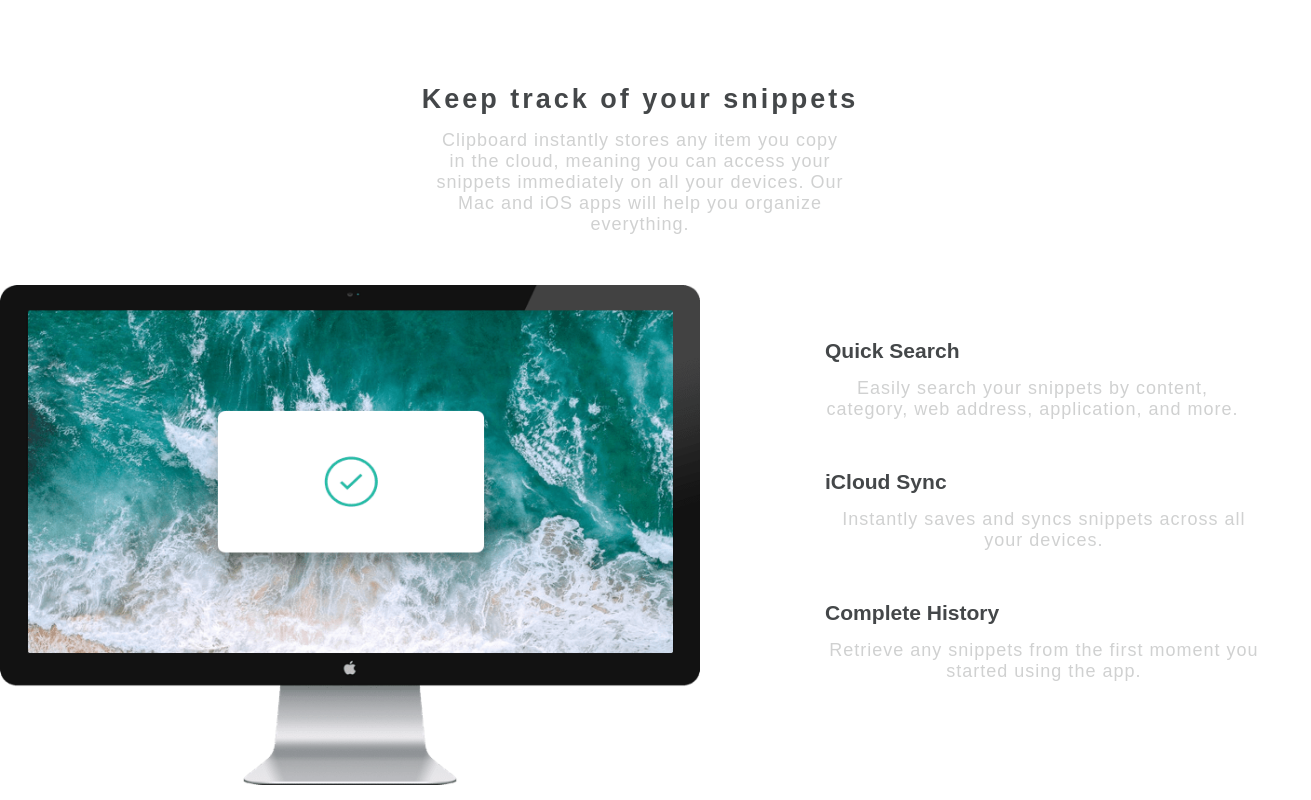
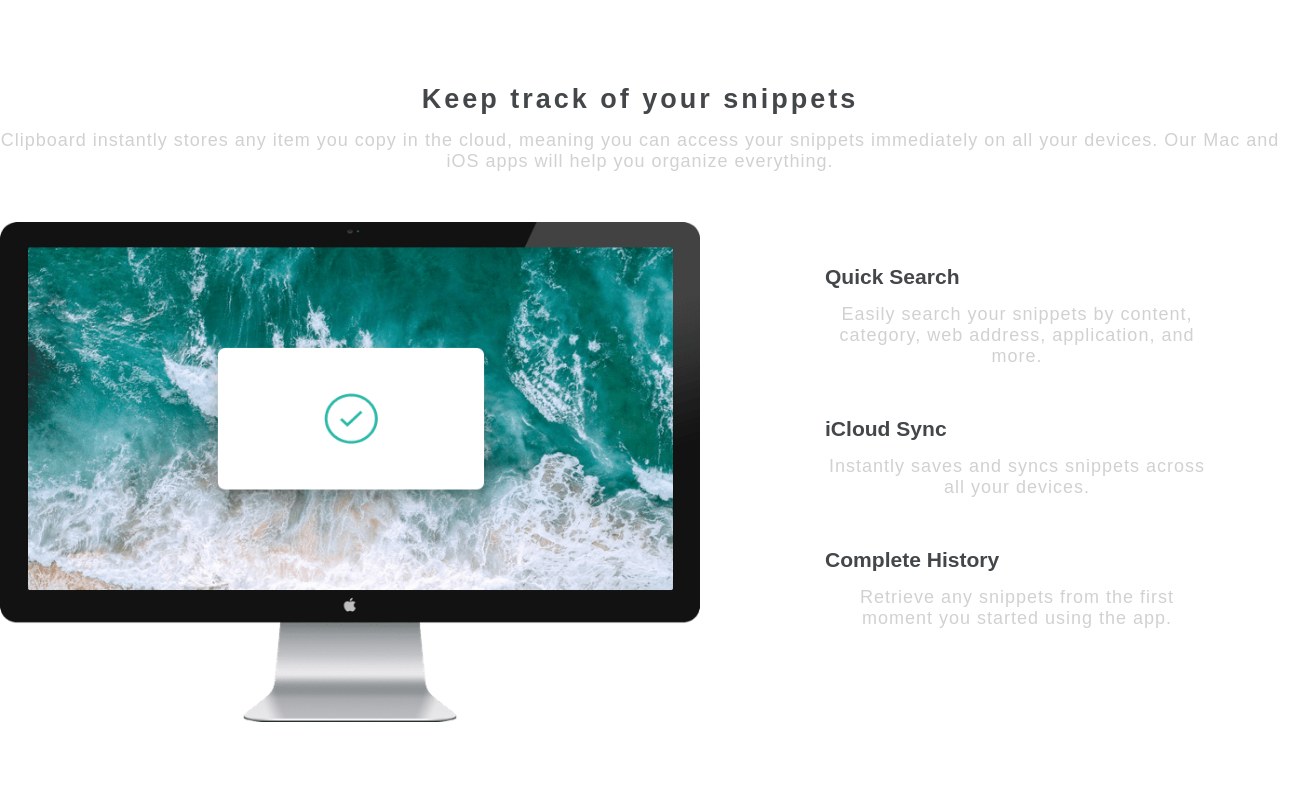
Before and after one commit to Jlidisalim/Clipboard-Landing-Page-Master, a plain HTML site: page index.html in a window 1280 px wide. Shown: the part 460-1260 px from the top of the page, 1311 px wide, since content can reach past the window. Drawn offline with Linux system fonts and the light colour scheme; a web font is replaced by a local one.

Commit message:
First Submit

```diff
--- a/css/style.css
+++ b/css/style.css
@@ -4,6 +4,7 @@
     margin: 0;
     padding: 0;
     font-family: "Bai Jamjuree", sans-serif;
+    overflow-x: hidden;
 
 
 
@@ -111,11 +112,9 @@ h2 {
 
 .feature p {
     margin-top: 15px;
-    width: 90%;
+    width: 100%;
 }
-.feature p:nth-of-type(1) {
-    width: 415px;
-}
+
 
 .feature .feature-description {
     display: flex;
@@ -126,9 +125,9 @@ h2 {
     height: 500px;
 }
 .feature .feature-description .text {
-    position: relative;
-    left: 125px;
-    width: 38%;
+        position: relative;
+        left: 125px;
+        width: 30%;
 }
 /* Start Style Clipboard */
 .plan-features {
```
Also changed, not shown: index.html (indentation only).
